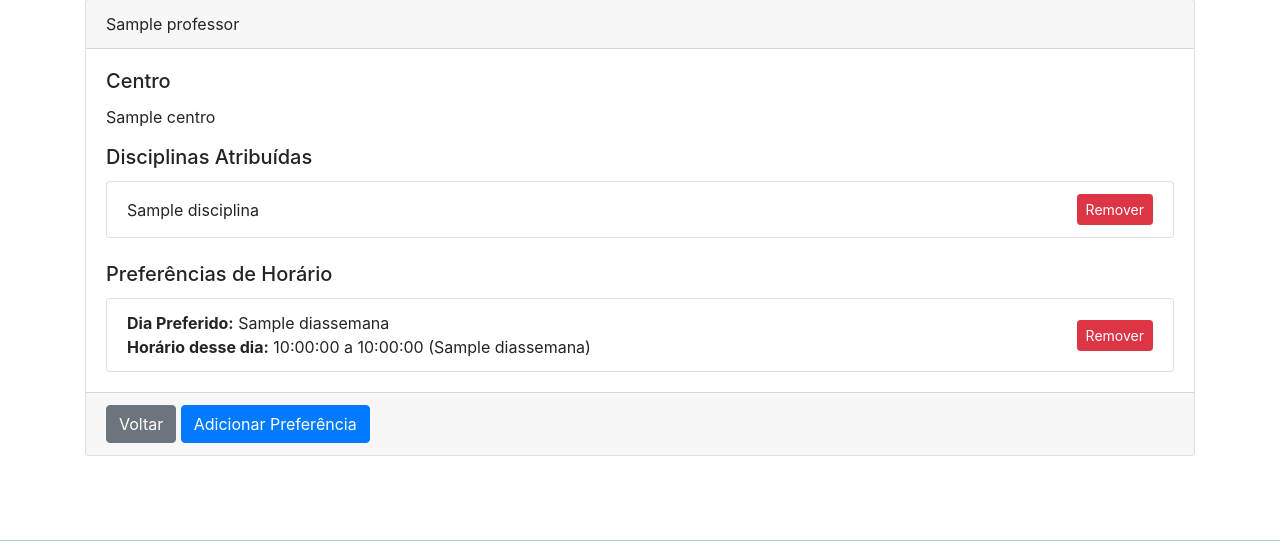
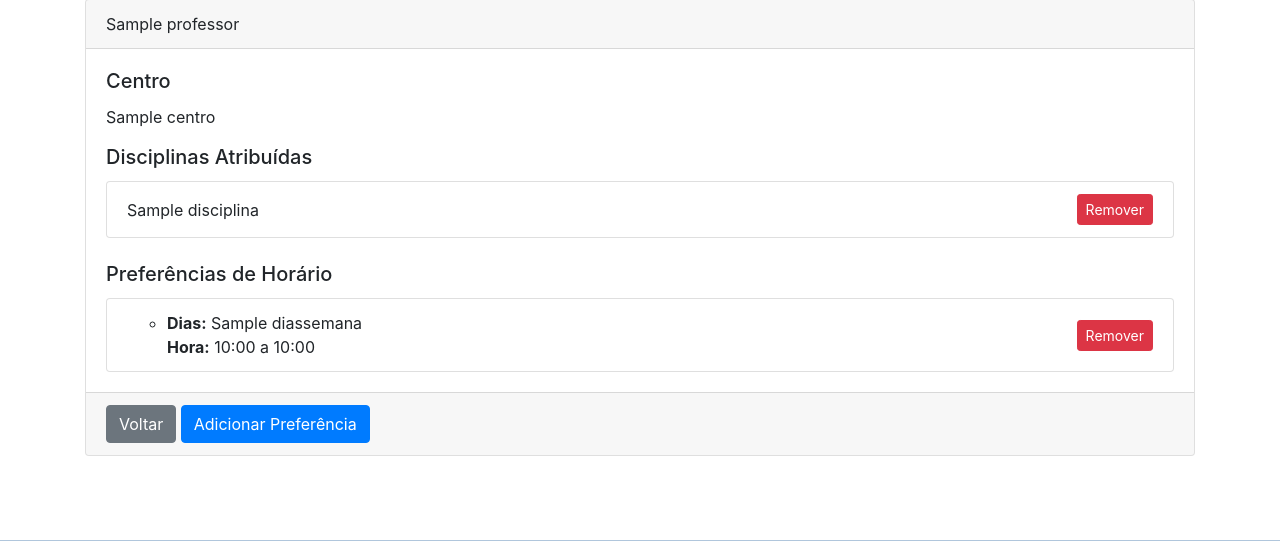
Before and after one commit to emillyvsl/sistema-de-gerenciamento-de-horarios, a Django app: page /professor/detalhes/1/ in a window 1280 px wide. Shown: the part 216-757 px from the top of the page. Run offline with Django 5.2, Linux system fonts and the light colour scheme; tables that the repository leaves empty hold one stand-in row (values such as "Sample post"); some libraries are stand-ins or nearby versions.

Commit message:
corrige listagem de preferencias

```diff
--- a/sgh_app/models/horario_curso.py
+++ b/sgh_app/models/horario_curso.py
@@ -10,4 +10,4 @@ class HorarioCurso(models.Model):
 
     def __str__(self):
         dias = ', '.join([dia.nome for dia in self.dias_semana.all()])
-        return f"{self.hora_inicio} a {self.hora_fim} ({dias})"
+        return f"{self.hora_inicio} a {self.hora_fim}"
--- a/sgh_app/templates/detalhes_professor.html
+++ b/sgh_app/templates/detalhes_professor.html
@@ -1,5 +1,3 @@
-<!-- Adicionar no template de detalhes do professor -->
-
 {% extends 'base.html' %}
 {% load static %}
 {% block title %}Detalhes do Professor{% endblock %}
@@ -36,15 +34,18 @@
                 {% for preferencia in preferencias %}
                 <li class="list-group-item d-flex justify-content-between align-items-center">
                     <div>
-                        <strong>Dia Preferido:</strong>
-                        {% for dia in preferencia.dias_preferidos.all %}
-                            {{ dia.nome }}{% if not forloop.last %}, {% endif %}
-                        {% endfor %}
-                        <br>
-                        <strong>Horário desse dia:</strong>
-                        {% for hora in preferencia.horas_preferidas.all %}
-                            {{ hora }}{% if not forloop.last %}, {% endif %}
-                        {% endfor %}
+                        <ul>
+                            {% for horario in preferencia.horas_preferidas.all %}
+                            <li>
+                                <strong>Dias:</strong>
+                                {% for dia in horario.dias_semana.all %}
+                                    {{ dia.nome }}{% if not forloop.last %}, {% endif %}
+                                {% endfor %}
+                                <br>
+                                <strong>Hora:</strong> {{ horario.hora_inicio|time:"H:i" }} a {{ horario.hora_fim|time:"H:i" }}
+                            </li>
+                            {% endfor %}
+                        </ul>
                     </div>
                     <!-- Botão para remover a preferência -->
                     <form method="POST" action="{% url 'remover_preferencia_professor' preferencia.id professor.id %}" style="margin: 0;">
```
